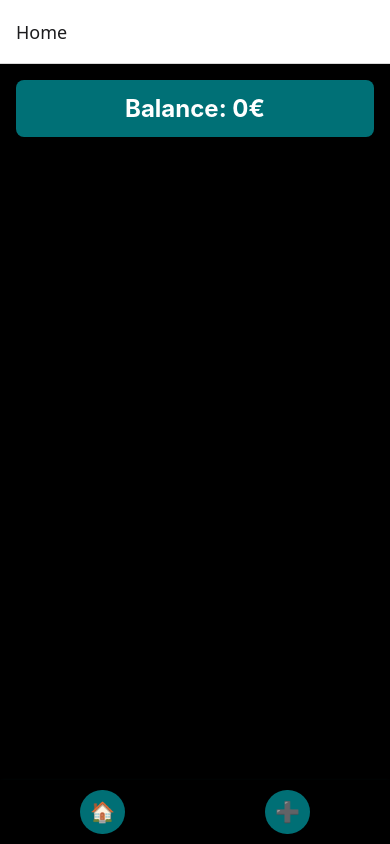
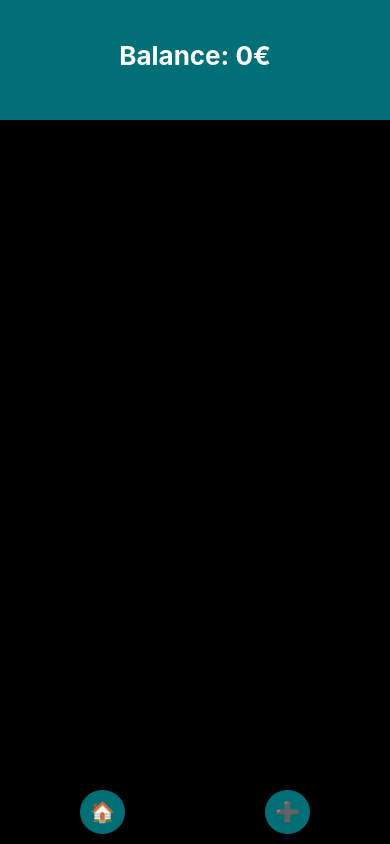
Before and after one commit to AfonsoSousa123/ExpenseTracker, a React Native app: screen /Home in a window 390 px wide. Built offline with nearby package versions, Linux system fonts and the light colour scheme.

Commit message:
feat: Refactor AddTransactionScreen layout and improve validation; add global app background color

```diff
--- a/App.tsx
+++ b/App.tsx
@@ -8,7 +8,7 @@ import { createNativeStackNavigator } from "@react-navigation/native-stack";
 import HomeScreen from "./screens/HomeScreen";
 import AddTransactionScreen from "./screens/AddTransactionScreen";
 import { SafeAreaProvider } from "react-native-safe-area-context";
-import { useColorScheme } from "react-native";
+import { useColorScheme, View, StyleSheet } from "react-native";
 import BottomNavigationBar from "./components/layout/BottomNavigationBar";
 
 const Stack = createNativeStackNavigator();
@@ -18,17 +18,32 @@ export default function App() {
 
   return (
     <SafeAreaProvider>
-      <NavigationContainer theme={scheme === "dark" ? DarkTheme : DefaultTheme}>
+      <View style={styles.appContainer}>
+        <NavigationContainer
+          theme={scheme === "dark" ? DarkTheme : DefaultTheme}
+        >
           <Stack.Navigator>
-          <Stack.Screen name="Home" component={HomeScreen} />
+            <Stack.Screen
+              name="Home"
+              component={HomeScreen}
+              options={{ headerShown: false }}
+            />
             <Stack.Screen
               name="AddTransaction"
               component={AddTransactionScreen}
-            options={{ title: "Nova Transação" }}
+              options={{ title: "Nova Transação", headerShown: false }}
             />
           </Stack.Navigator>
           <BottomNavigationBar />
         </NavigationContainer>
+      </View>
     </SafeAreaProvider>
   );
 }
+
+const styles = StyleSheet.create({
+  appContainer: {
+    flex: 1,
+    backgroundColor: "#000000", // Force black background globally
+  },
+});
--- a/package.json
+++ b/package.json
@@ -13,7 +13,6 @@
     "@react-native-async-storage/async-storage": "^2.1.2",
     "@react-native-picker/picker": "^2.11.0",
     "@react-navigation/native": "^7.1.5",
-    "@react-navigation/native-stack": "^7.3.9",
     "expo": "~52.0.43",
     "expo-status-bar": "~2.0.1",
     "expo-updates": "~0.27.4",
@@ -27,7 +26,9 @@
   },
   "devDependencies": {
     "@babel/core": "^7.25.2",
+    "@react-navigation/native-stack": "^7.3.10",
     "@types/react": "~18.3.12",
+    "@types/react-native": "^0.73.0",
     "typescript": "^5.3.3"
   },
   "private": true
--- a/screens/AddTransactionScreen.tsx
+++ b/screens/AddTransactionScreen.tsx
@@ -25,7 +25,7 @@ const AddTransactionScreen = () => {
   const navigation = useNavigation();
 
   const handleSave = async () => {
-    if (!title || !amount || !category || !type) {
+    if (!title || !amount || !type) {
       Alert.alert("Error", "Fill all fields");
       return;
     }
@@ -34,7 +34,7 @@ const AddTransactionScreen = () => {
       id: uuid.v4().toString(),
       title,
       amount: parseFloat(amount),
-      category,
+      category: "not set",
       type,
       date: new Date().toISOString().split("T")[0],
     };
@@ -48,6 +48,9 @@ const AddTransactionScreen = () => {
   };
 
   return (
+    <>
+      <Text style={styles.header}>New Transaction</Text>
+
       <ScrollView contentContainerStyle={styles.container}>
         <Text style={styles.label}>Title</Text>
         <TextInput style={styles.input} value={title} onChangeText={setTitle} />
@@ -78,13 +81,29 @@ const AddTransactionScreen = () => {
         </View>
         <Button color={"#007076"} title="Save +" onPress={handleSave} />
       </ScrollView>
+    </>
   );
 };
 
 export default AddTransactionScreen;
 
 const styles = StyleSheet.create({
-  container: { flexGrow: 1, padding: 16, backgroundColor: "#000000" },
+  container: {
+    flexGrow: 1,
+    padding: 16,
+    backgroundColor: "#000000",
+  },
+  header: {
+    backgroundColor: "#007076",
+    // borderRadius: 8,
+    paddingVertical: 40,
+    paddingHorizontal: 20,
+    fontSize: 26,
+    textAlign: "center",
+    fontWeight: "bold",
+    height: 120,
+    color: "#ffffff",
+  },
   input: {
     borderWidth: 1,
     color: "#ffffff",
--- a/screens/HomeScreen.tsx
+++ b/screens/HomeScreen.tsx
@@ -1,5 +1,5 @@
 import React, { useEffect, useState } from "react";
-import { FlatList, Text, StyleSheet } from "react-native";
+import { ScrollView, FlatList, Text, StyleSheet, View } from "react-native";
 import { useIsFocused } from "@react-navigation/native";
 import { Transaction } from "../types/Transaction";
 import TransactionItem from "../components/TransactionItem";
@@ -60,17 +60,23 @@ const HomeScreen = () => {
 
   return (
     <>
+      <Text style={styles.header}>Balance: {balance}€</Text>
+
+      <View style={styles.listContainer}>
         <FlatList
           data={transactions}
           keyExtractor={(item) => item.id}
           renderItem={({ item }) => (
-          <TransactionItem transaction={item} onDelete={handleDeleteRequest} />
+            <TransactionItem
+              transaction={item}
+              onDelete={handleDeleteRequest}
+            />
           )}
-        ListHeaderComponent={
-          <Text style={styles.header}>Balance: {balance}€</Text>
-        }
-        contentContainerStyle={styles.container}
+          scrollEnabled={isFocused}
+          contentContainerStyle={styles.listContent}
         />
+      </View>
+
       <ConfirmModal
         visible={isModalVisible}
         onConfirm={handleConfirmDelete}
@@ -84,21 +90,30 @@ const HomeScreen = () => {
 export default HomeScreen;
 
 const styles = StyleSheet.create({
-  container: {
+  scrollContainer: {
+    flexGrow: 1,
     padding: 16,
     backgroundColor: "#000000",
-    height: "100%",
   },
   header: {
     backgroundColor: "#007076",
-    borderRadius: 8,
-    padding: 14,
-    fontSize: 24,
-    alignContent: "center",
-    alignItems: "center",
+    // borderRadius: 8,
+    paddingVertical: 40,
+    paddingHorizontal: 20,
+    fontSize: 26,
     textAlign: "center",
     fontWeight: "bold",
-    marginBottom: 16,
+    height: 120,
     color: "#ffffff",
   },
+  listContainer: {
+    flex: 1,
+    maxHeight: 2000,
+    paddingHorizontal: 16,
+    paddingVertical: 16,
+    backgroundColor: "#000000",
+  },
+  listContent: {
+    paddingBottom: 16,
+  },
 });
```
Also changed, not shown: 1 other file (tests, documents, lock files or other folders). Lines whose indentation alone changed are shown as unchanged.
